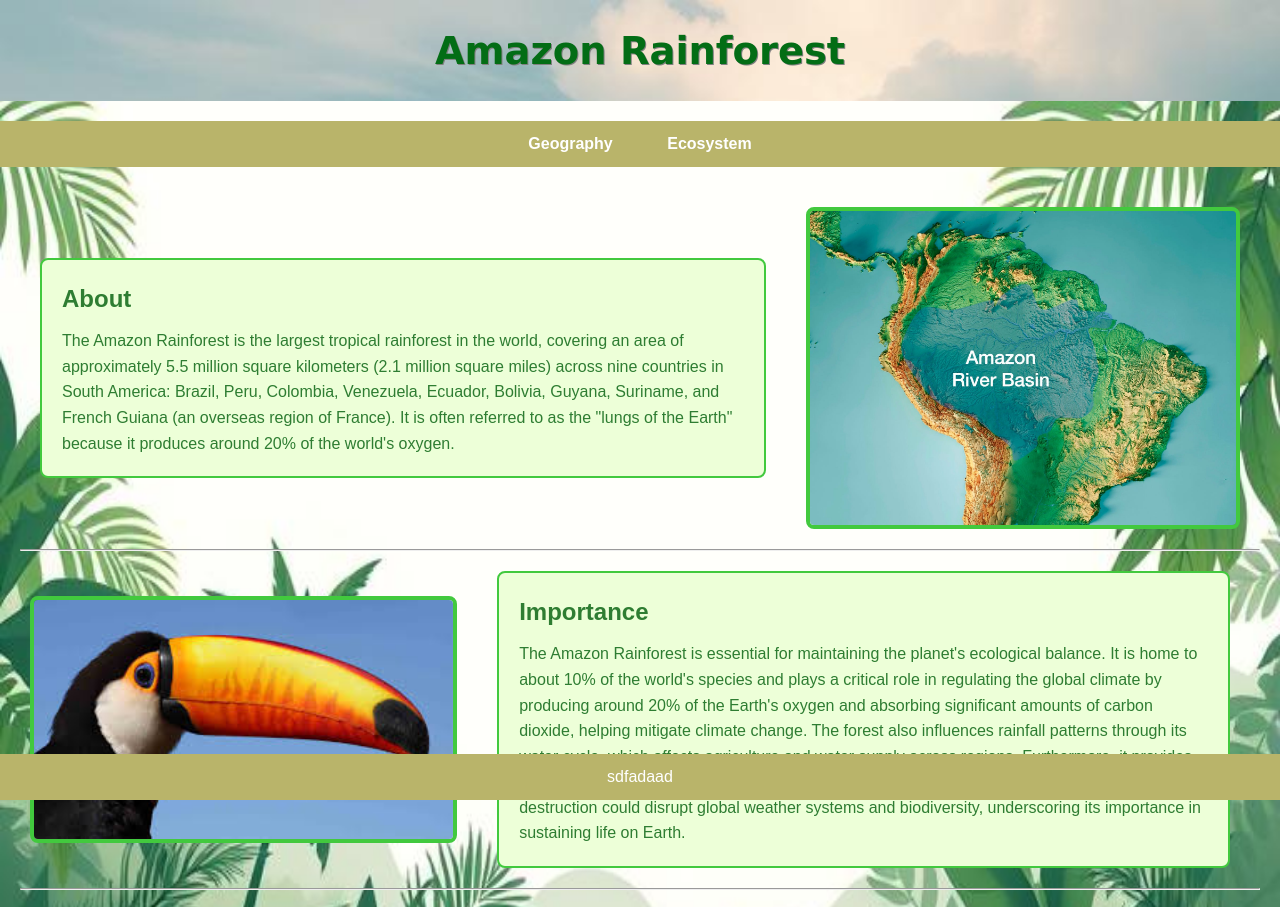
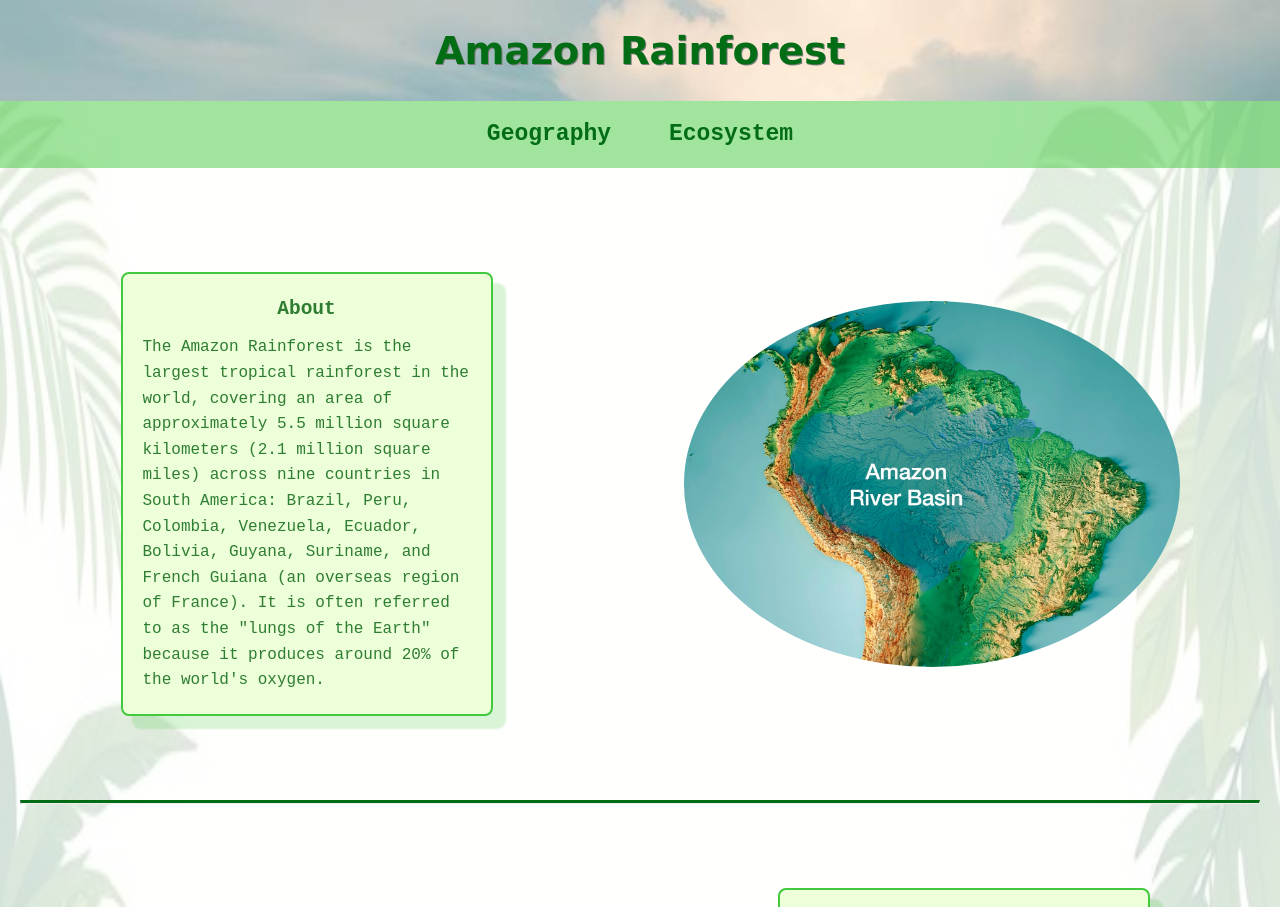
Before and after one commit to 0rruhc/sprintWebDev, a plain HTML site: page SprintWebDev/index.html in a window 1280 px wide. Shown: the top 907 px of the page. Drawn offline with Linux system fonts and the light colour scheme.

Commit message:
Modify index page

```diff
--- a/SprintWebDev/index.css
+++ b/SprintWebDev/index.css
@@ -7,9 +7,10 @@
 
 /* Body styling */
 body {
-    font-family: arial;
+    font-family:monospace;
     background-color: #e8f5e9;
-    background: url("images/body.jpg");
+    background: linear-gradient(rgba(255, 255, 255, 0.8), rgba(255, 255, 255, 0.8)),
+            url("images/body.jpg");
     background-size: 100% 100%;
 
     color: #2e7d32;
@@ -25,15 +26,14 @@ header {
     color: rgb(3, 109, 21);
     text-align: center;
     padding: 20px;
-    margin-bottom: 20px; /* Add space below header */
     font-size: 120%;
     text-shadow: 1px 1px grey;
 }
 
 /* Navigation styling */
 nav {
-    background-color: #b9b46a;
-    padding: 10px 0;
+    background-color: rgba(66, 201, 62, .5);
+    padding: 15px 0;
 }
 
 nav ul {
@@ -48,9 +48,10 @@ nav ul li {
 
 nav ul li a {
     text-decoration: none;
-    color: white;
+    color: rgb(3, 109, 21);
     font-weight: bold;
     padding: 10px;
+    font-size: 23px;
 }
 
 nav ul li a:hover {
@@ -68,21 +69,29 @@ main {
     display: flex;
     align-items: center;
     margin-bottom: 20px;
+    padding: 4rem 0;
+    justify-content: space-around;
 }
 
 /* Image styling for section */
 .section-content img {
-    width: 35%; /* Image takes up 35% of the space */
-    border: 4px solid #42c93e; /* Green border around the image */
-    border-radius: 8px;
-    margin-left: 10px; /* Space between image and text */
-    margin-right: 20px;
-    margin-top: 20px;
+    width: 40%; /* Image takes up 35% of the space */
+    border-radius: 50%;
+}
+
+.section-image-height {
+    height: 60vh;
+}
+
+.section-content h2 {
+    display: flex;
+    justify-content: center;
+    align-items: center;
 }
 
 /* Ensure text is on the left side by adjusting its width */
 .text-content {
-    width: 60%; /* Text takes up 60% of the space */
+    /* width: 60%; Text takes up 60% of the space */
     padding: 20px; /* Add padding inside the box */
     border: 2px solid #42c93e; /* Green border around text box */
     border-radius: 8px; /* Rounded corners */
@@ -90,10 +99,21 @@ main {
     margin-right: 30px;
     margin-top: 20px;
     background-color: rgb(237, 255, 216);
+    box-shadow: 12px 12px 2px 1px rgba(66, 201, 62, .2);
+
+    width: 30%;
 }
 
 .text-content h2 {
     margin-bottom: 10px; /* Space below the heading */
+}
+
+.text-content p {
+    font-size: 1rem;
+}
+
+.divider {
+    border-top: 3px solid rgb(3, 109, 21);
 }
 
 /* Styling for the image row */
@@ -105,9 +125,8 @@ main {
 
 .image-container {
     width: 30%; /* Each image container takes 30% of the row */
-
-    padding: 5px; /* Padding inside each container */
     border-radius: 8px; /* Rounded corners for the container */
+    padding: 7rem .3125rem;
 
 }
 
@@ -115,15 +134,30 @@ main {
     width: 100%; /* Make images fill their container */
     border-radius: 8px; /* Rounded corners for the images */
     box-shadow: 1px 1px grey;
+    height: 40vh;
 }
 
 /* Footer styling */
-footer {
-    text-align: center;
-    padding: 10px;
-    background-color: #b9b46a;
-    color: white;
-    position: fixed;
+.footer {
+    padding: 1.5rem 0;
+    background-color: rgba(66, 201, 62, .5);;
     width: 100%;
     bottom: 0;
+    display: flex;
+    justify-content: flex-start;
+    align-items: center;
+    gap: 22rem;
 }
+
+.footer-socials {
+    margin: auto 5rem;
+}
+
+.footer-socials-image {
+    width: 20%;
+    height: 4vh;
+}
+
+.footer-back-image {
+    width: 20%;
+}
--- a/SprintWebDev/index.html
+++ b/SprintWebDev/index.html
@@ -6,7 +6,7 @@
     <title>Amazon Rain Forest</title>
     <link rel="stylesheet" href="index.css">
 </head>
-<body>
+<body id="TOP">
 
     <header>
         <h1>Amazon Rainforest</h1>
@@ -20,28 +20,25 @@
     </nav>
 
     <main>
-    <section>
-        <div class="section-content">
+        <section class="section-content">
             <div class="text-content">
                 <h2>About</h2>
                 <p>The Amazon Rainforest is the largest tropical rainforest in the world, covering an area of approximately 5.5 million square kilometers (2.1 million square miles) across nine countries in South America: Brazil, Peru, Colombia, Venezuela, Ecuador, Bolivia, Guyana, Suriname, and French Guiana (an overseas region of France). It is often referred to as the "lungs of the Earth" because it produces around 20% of the world's oxygen.</p>
             </div>
             <img src="images/basin.jpg" class="section-image" alt="Amazon Vegetation">
-        </div>
         </section>
-    <hr />
 
-    <section>
-        <div class="section-content">
-            <img src="images/toucan.jpg" class="section-image" alt="Amazon Toucan">
+        <hr class="divider"/>
+
+        <section class="section-content">
+            <img src="images/toucan.jpg" class="section-image section-image-height" alt="Amazon Toucan">
             <div class="text-content">
                 <h2>Importance</h2>
                 <p>The Amazon Rainforest is essential for maintaining the planet's ecological balance. It is home to about 10% of the world's species and plays a critical role in regulating the global climate by producing around 20% of the Earth's oxygen and absorbing significant amounts of carbon dioxide, helping mitigate climate change. The forest also influences rainfall patterns through its water cycle, which affects agriculture and water supply across regions. Furthermore, it provides vital resources for millions of indigenous people and has medicinal and agricultural value. Its destruction could disrupt global weather systems and biodiversity, underscoring its importance in sustaining life on Earth.</p>
             </div>
-        </div>
         </section>
 
-    <hr />
+        <hr class="divider"/>
 
         <section class="image-row">
             <div class="image-container">
@@ -55,7 +52,6 @@
             </div>
         </section>
 
-    <hr />
         <br />
     </main>
 
@@ -63,8 +59,20 @@
 </html>
 
 
-<footer>
-    <p>sdfadaad</p>
+<footer class="footer">
+    <section class="footer-socials">
+        <a href="https://facebook.com/jml" target="_blank"><img class="footer-socials-image" src="./images/facebook-bg.png" alt="facebook icon"></a>
+        <a href="https://instagram.com/jml" target="_blank"><img class="footer-socials-image" src="./images/instagram-bg.png" alt="instagram"></a>
+        <a href="https://twitter.com/jml" target="_blank"><img class="footer-socials-image" src="./images/twitter-bg.png" alt="twitter"></a>
+    </section>
+
+    <section>
+        &copy;2025 Magret, Lana & Jeff
+    </section>
+
+    <section class="footer-back" id="TOP">
+        <a href="#TOP"><img class="footer-back-image" src="./images/back-bg.png" alt="back arrow"></a>
+    </section>
 </footer>
 
 </body>
```
Also changed, not shown: SprintWebDev/images/back-bg.png (added), SprintWebDev/images/back.png (added), SprintWebDev/images/facebook-bg.png (added), SprintWebDev/images/facebook.jpeg (added), SprintWebDev/images/instagram-bg.png (added), SprintWebDev/images/instagram.jpeg (added), SprintWebDev/images/twitter-bg.png (added), SprintWebDev/images/twitter.png (added), 3 other files. Lines whose indentation alone changed are shown as unchanged.
